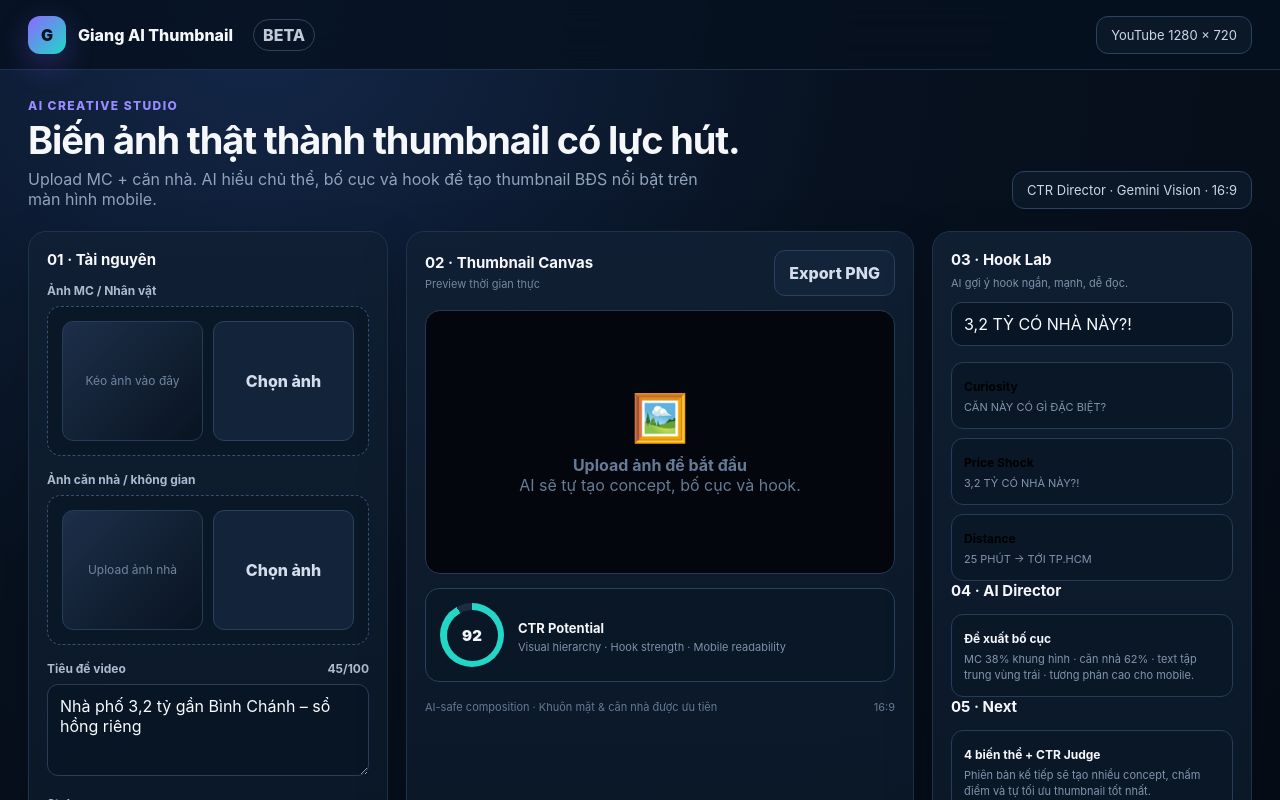
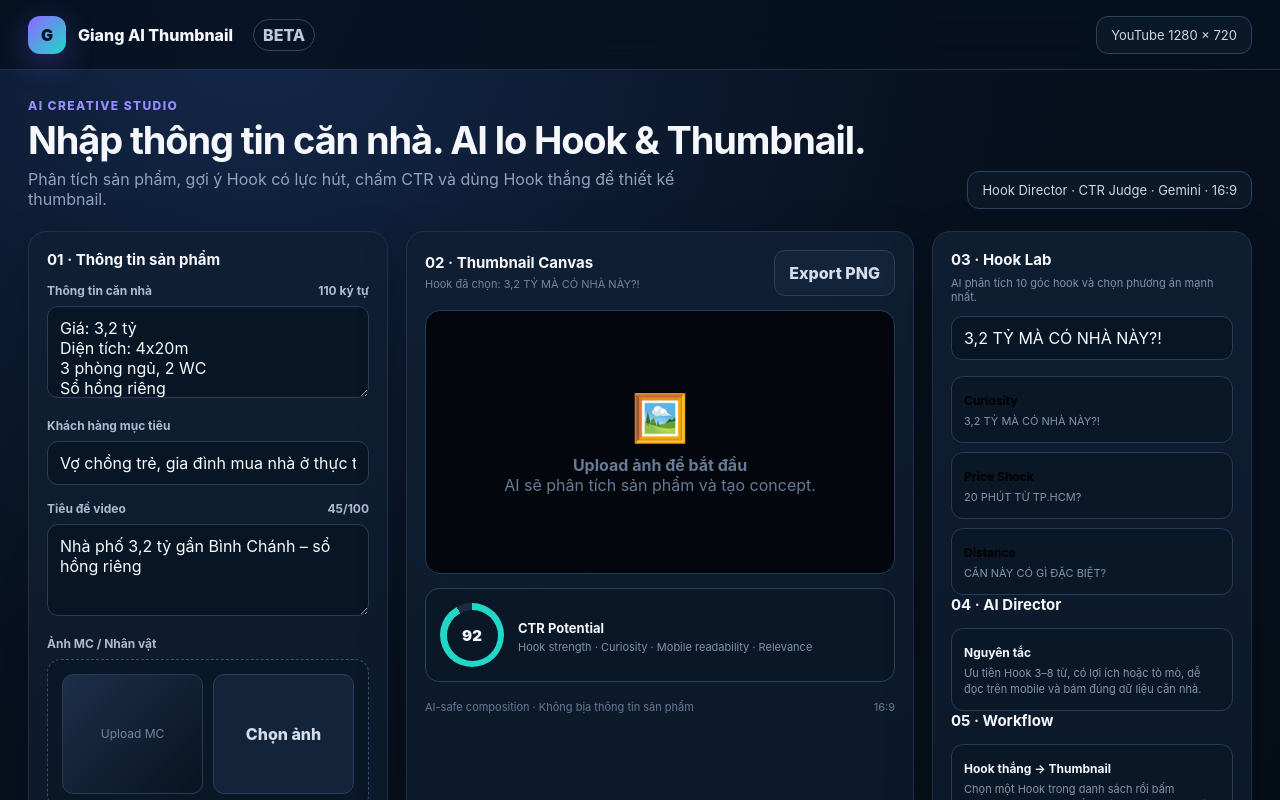
Before and after one commit to truonggiang2511a-droid/Giang-AI-Thumbnail, a Next.js app: page / in a window 1280 px wide. Shown: the top 800 px of the page. Built offline with nearby package versions, Linux system fonts and the light colour scheme.

Commit message:
Add property intelligence and AI Hook Lab

```diff
--- a/app/page.tsx
+++ b/app/page.tsx
@@ -2,24 +2,32 @@
 import { useMemo, useState } from 'react';
 
 type Preview={name:string;url:string;file:File};
+type Hook={hook:string;angle:string;ctrScore:number;why:string;risk:string};
 const styles=['BĐS Viral','Luxury','Giá Sốc','Tò Mò','Review Nhà','Đầu Tư'];
-const defaultHooks=['CĂN NÀY CÓ GÌ ĐẶC BIỆT?','3,2 TỶ CÓ NHÀ NÀY?!','25 PHÚT → TỚI TP.HCM'];
+const defaults=['3,2 TỶ MÀ CÓ NHÀ NÀY?!','20 PHÚT TỪ TP.HCM?','CĂN NÀY CÓ GÌ ĐẶC BIỆT?'];
 
 export default function Home(){
  const [person,setPerson]=useState<Preview|null>(null); const [house,setHouse]=useState<Preview|null>(null); const [style,setStyle]=useState('BĐS Viral');
- const [title,setTitle]=useState('Nhà phố 3,2 tỷ gần Bình Chánh – sổ hồng riêng'); const [hook,setHook]=useState(defaultHooks[1]); const [loading,setLoading]=useState(false); const [result,setResult]=useState<string|null>(null); const [generated,setGenerated]=useState<string|null>(null);
- const preview=useMemo(()=>house?.url||person?.url||null,[house,person]);
- const canvasImage=generated ?? preview;
+ const [title,setTitle]=useState('Nhà phố 3,2 tỷ gần Bình Chánh – sổ hồng riêng');
+ const [propertyInfo,setPropertyInfo]=useState('Giá: 3,2 tỷ\nDiện tích: 4x20m\n3 phòng ngủ, 2 WC\nSổ hồng riêng\nĐường trước nhà 6m\nCách Bình Chánh khoảng 20 phút');
+ const [target,setTarget]=useState('Vợ chồng trẻ, gia đình mua nhà ở thực tại TP.HCM và Long An');
+ const [hook,setHook]=useState(defaults[0]); const [hooks,setHooks]=useState<Hook[]>([]); const [winner,setWinner]=useState<number|null>(null);
+ const [hookLoading,setHookLoading]=useState(false); const [loading,setLoading]=useState(false); const [result,setResult]=useState<string|null>(null); const [generated,setGenerated]=useState<string|null>(null);
+ const preview=useMemo(()=>house?.url||person?.url||null,[house,person]); const canvasImage=generated ?? preview;
  const pick=(file:File|null,setter:(v:Preview|null)=>void)=>{if(!file||!file.type.startsWith('image/'))return; setter({name:file.name,url:URL.createObjectURL(file),file});};
- const generate=async()=>{setLoading(true);setResult(null);setGenerated(null);try{if(!person&&!house) throw new Error('Hãy upload ít nhất 1 ảnh MC hoặc căn nhà.'); const fd=new FormData(); fd.set('title',title); fd.set('hook',hook); fd.set('style',style); if(person) fd.set('person',person.file,person.file.name); if(house) fd.set('house',house.file,house.file.name); const r=await fetch('/api/generate',{method:'POST',body:fd}); const d=await r.json(); if(!r.ok) throw new Error(d.error||'Có lỗi'); setGenerated(d.imageData); setResult(`Đã tạo thumbnail bằng ${d.model||'Gemini'}.`);}catch(e){setResult(e instanceof Error?e.message:'Không thể kết nối AI.')}finally{setLoading(false)}};
- const exportImage=()=>{if(!generated)return; const a=document.createElement('a'); a.href=generated; a.download='giang-ai-thumbnail.png'; a.click();};
+ const generateHooks=async()=>{setHookLoading(true);setResult(null);try{const r=await fetch('/api/hooks',{method:'POST',headers:{'Content-Type':'application/json'},body:JSON.stringify({propertyInfo,target,style})});const d=await r.json();if(!r.ok)throw new Error(d.error||'Không thể tạo Hook');setHooks(d.hooks||[]);setWinner(typeof d.winner==='number'?d.winner:null);if(typeof d.winner==='number'&&d.hooks?.[d.winner])setHook(d.hooks[d.winner].hook);setResult('AI đã tạo 10 Hook và xếp hạng CTR.');}catch(e){setResult(e instanceof Error?e.message:'Không thể kết nối AI.')}finally{setHookLoading(false)}};
+ const generate=async()=>{setLoading(true);setResult(null);setGenerated(null);try{if(!person&&!house)throw new Error('Hãy upload ít nhất 1 ảnh MC hoặc căn nhà.');const fd=new FormData();fd.set('title',title);fd.set('hook',hook);fd.set('style',style);if(person)fd.set('person',person.file,person.file.name);if(house)fd.set('house',house.file,house.file.name);const r=await fetch('/api/generate',{method:'POST',body:fd});const d=await r.json();if(!r.ok)throw new Error(d.error||'Có lỗi');setGenerated(d.imageData);setResult(`Đã tạo thumbnail bằng ${d.model||'Gemini'}.`);}catch(e){setResult(e instanceof Error?e.message:'Không thể kết nối AI.')}finally{setLoading(false)}};
+ const exportImage=()=>{if(!generated)return;const a=document.createElement('a');a.href=generated;a.download='giang-ai-thumbnail.png';a.click();};
  return <main className="app"><header className="topbar"><div className="brand"><div className="logo">G</div><span>Giang AI Thumbnail</span><span className="badge">BETA</span></div><span className="pill">YouTube 1280 × 720</span></header>
- <section className="workspace"><div className="hero"><div><div className="eyebrow">AI CREATIVE STUDIO</div><h1>Biến ảnh thật thành thumbnail có lực hút.</h1><p>Upload MC + căn nhà. AI hiểu chủ thể, bố cục và hook để tạo thumbnail BĐS nổi bật trên màn hình mobile.</p></div><div className="pill">CTR Director · Gemini Vision · 16:9</div></div>
- <div className="grid"><aside className="card left"><h2>01 · Tài nguyên</h2><div className="field"><div className="label"><span>Ảnh MC / Nhân vật</span><span>{person?'✓':''}</span></div><div className="drop"><div className="uploadrow"><div className="preview-sm">{person?<img src={person.url}/>:<span>Kéo ảnh vào đây</span>}</div><label className="btn btn-secondary" style={{display:'grid',placeItems:'center',cursor:'pointer'}}>Chọn ảnh<input hidden type="file" accept="image/*" onChange={e=>pick(e.target.files?.[0]||null,setPerson)}/></label></div></div></div>
- <div className="field"><div className="label"><span>Ảnh căn nhà / không gian</span><span>{house?'✓':''}</span></div><div className="drop"><div className="uploadrow"><div className="preview-sm">{house?<img src={house.url}/>:<span>Upload ảnh nhà</span>}</div><label className="btn btn-secondary" style={{display:'grid',placeItems:'center',cursor:'pointer'}}>Chọn ảnh<input hidden type="file" accept="image/*" onChange={e=>pick(e.target.files?.[0]||null,setHouse)}/></label></div></div></div>
+ <section className="workspace"><div className="hero"><div><div className="eyebrow">AI CREATIVE STUDIO</div><h1>Nhập thông tin căn nhà. AI lo Hook & Thumbnail.</h1><p>Phân tích sản phẩm, gợi ý Hook có lực hút, chấm CTR và dùng Hook thắng để thiết kế thumbnail.</p></div><div className="pill">Hook Director · CTR Judge · Gemini · 16:9</div></div>
+ <div className="grid"><aside className="card left"><h2>01 · Thông tin sản phẩm</h2>
+ <div className="field"><div className="label"><span>Thông tin căn nhà</span><span>{propertyInfo.length} ký tự</span></div><textarea className="textarea large" value={propertyInfo} onChange={e=>setPropertyInfo(e.target.value)} placeholder="Giá, diện tích, pháp lý, vị trí, tiện ích, điểm nổi bật..."/></div>
+ <div className="field"><div className="label"><span>Khách hàng mục tiêu</span></div><input className="input" value={target} onChange={e=>setTarget(e.target.value)}/></div>
  <div className="field"><div className="label"><span>Tiêu đề video</span><span>{title.length}/100</span></div><textarea className="textarea" value={title} maxLength={100} onChange={e=>setTitle(e.target.value)}/></div>
- <div className="field"><div className="label"><span>Style</span></div><div className="style-grid">{styles.map(s=><button key={s} className={'style-btn '+(style===s?'active':'')} onClick={()=>setStyle(s)}>{s}</button>)}</div></div>
- <button className="btn btn-primary btn-block" onClick={generate} disabled={loading}>{loading?<><span className="spinner"/>Đang phân tích...</>:<>✨ Generate Thumbnail</>}</button>{result&&<div className="footer"><span>{result}</span></div>}</aside>
- <section className="card stage"><div className="stage-toolbar"><div><h2 style={{margin:0,fontSize:15}}>02 · Thumbnail Canvas</h2><span style={{fontSize:11,color:'#73869e'}}>Preview thời gian thực</span></div><div className="toolbar-actions"><button className="btn btn-secondary" disabled={!generated} onClick={exportImage}>Export PNG</button></div></div><div className="canvas">{canvasImage?<><img className="bg" src={canvasImage} alt="Thumbnail preview"/><div className="overlay"/><div className="thumb-sub">NHÀ PHỐ · BÌNH CHÁNH</div><div className="thumb-text">{hook}</div></>:<div className="placeholder"><div className="icon">🖼️</div><strong>Upload ảnh để bắt đầu</strong><div>AI sẽ tự tạo concept, bố cục và hook.</div></div>}</div><div className="score"><div className="score-ring"><div>92</div></div><div><strong>CTR Potential</strong><span>Visual hierarchy · Hook strength · Mobile readability</span></div></div><div className="footer"><span>AI-safe composition · Khuôn mặt & căn nhà được ưu tiên</span><span>16:9</span></div></section>
- <aside className="card right"><div><h2>03 · Hook Lab</h2><div className="mini">AI gợi ý hook ngắn, mạnh, dễ đọc.</div><div className="field"><input className="input" value={hook} onChange={e=>setHook(e.target.value)}/></div><div className="concepts">{defaultHooks.map((h,i)=><button key={h} className="concept" onClick={()=>setHook(h)} style={{textAlign:'left',cursor:'pointer'}}><b>{['Curiosity','Price Shock','Distance'][i]}</b><p>{h}</p></button>)}</div></div><div><h2>04 · AI Director</h2><div className="concept"><b>Đề xuất bố cục</b><p>MC 38% khung hình · căn nhà 62% · text tập trung vùng trái · tương phản cao cho mobile.</p></div></div><div><h2>05 · Next</h2><div className="concept"><b>4 biến thể + CTR Judge</b><p>Phiên bản kế tiếp sẽ tạo nhiều concept, chấm điểm và tự tối ưu thumbnail tốt nhất.</p></div></div></aside></div></section></main>
+ <div className="field"><div className="label"><span>Ảnh MC / Nhân vật</span><span>{person?'✓':''}</span></div><div className="drop"><div className="uploadrow"><div className="preview-sm">{person?<img src={person.url} alt="MC"/>:<span>Upload MC</span>}</div><label className="btn btn-secondary" style={{display:'grid',placeItems:'center',cursor:'pointer'}}>Chọn ảnh<input hidden type="file" accept="image/*" onChange={e=>pick(e.target.files?.[0]||null,setPerson)}/></label></div></div></div>
+ <div className="field"><div className="label"><span>Ảnh căn nhà / không gian</span><span>{house?'✓':''}</span></div><div className="drop"><div className="uploadrow"><div className="preview-sm">{house?<img src={house.url} alt="Căn nhà"/>:<span>Upload nhà</span>}</div><label className="btn btn-secondary" style={{display:'grid',placeItems:'center',cursor:'pointer'}}>Chọn ảnh<input hidden type="file" accept="image/*" onChange={e=>pick(e.target.files?.[0]||null,setHouse)}/></label></div></div></div>
+ <div className="field"><div className="label"><span>Phong cách</span></div><div className="style-grid">{styles.map(s=><button key={s} className={'style-btn '+(style===s?'active':'')} onClick={()=>setStyle(s)}>{s}</button>)}</div></div>
+ <div className="split-buttons"><button className="btn btn-secondary btn-block" onClick={generateHooks} disabled={hookLoading}>{hookLoading?<><span className="spinner"/>Đang tạo Hook...</>:<>⚡ Tạo 10 Hook + CTR</>}</button><button className="btn btn-primary btn-block" onClick={generate} disabled={loading}>{loading?<><span className="spinner"/>Đang tạo...</>:<>✨ Generate Thumbnail</>}</button></div>{result&&<div className="footer"><span>{result}</span></div>}</aside>
+ <section className="card stage"><div className="stage-toolbar"><div><h2 style={{margin:0,fontSize:15}}>02 · Thumbnail Canvas</h2><span style={{fontSize:11,color:'#73869e'}}>Hook đã chọn: {hook}</span></div><div className="toolbar-actions"><button className="btn btn-secondary" disabled={!generated} onClick={exportImage}>Export PNG</button></div></div><div className="canvas">{canvasImage?<><img className="bg" src={canvasImage} alt="Thumbnail preview"/><div className="overlay"/><div className="thumb-sub">NHÀ PHỐ · BÌNH CHÁNH</div><div className="thumb-text">{hook}</div></>:<div className="placeholder"><div className="icon">🖼️</div><strong>Upload ảnh để bắt đầu</strong><div>AI sẽ phân tích sản phẩm và tạo concept.</div></div>}</div><div className="score"><div className="score-ring"><div>{winner!==null&&hooks[winner]?hooks[winner].ctrScore:92}</div></div><div><strong>CTR Potential</strong><span>Hook strength · Curiosity · Mobile readability · Relevance</span></div></div><div className="footer"><span>AI-safe composition · Không bịa thông tin sản phẩm</span><span>16:9</span></div></section>
+ <aside className="card right"><div><h2>03 · Hook Lab</h2><div className="mini">AI phân tích 10 góc hook và chọn phương án mạnh nhất.</div><div className="field"><input className="input" value={hook} onChange={e=>setHook(e.target.value)} /></div><div className="concepts">{hooks.length>0?hooks.map((h,i)=><button key={`${h.hook}-${i}`} className={'concept '+(winner===i?'winner':'')} onClick={()=>{setHook(h.hook);setWinner(i)}} style={{textAlign:'left',cursor:'pointer'}}><div style={{display:'flex',justifyContent:'space-between',gap:8}}><b>{i+1}. {h.angle}</b><strong>{h.ctrScore}</strong></div><p>{h.hook}</p><small>{h.why}{h.risk!=='LOW'?` · Risk ${h.risk}`:''}</small></button>):defaults.map((h,i)=><button key={h} className="concept" onClick={()=>setHook(h)} style={{textAlign:'left',cursor:'pointer'}}><b>{['Curiosity','Price Shock','Distance'][i]}</b><p>{h}</p></button>)}</div></div><div><h2>04 · AI Director</h2><div className="concept"><b>Nguyên tắc</b><p>Ưu tiên Hook 3–8 từ, có lợi ích hoặc tò mò, dễ đọc trên mobile và bám đúng dữ liệu căn nhà.</p></div></div><div><h2>05 · Workflow</h2><div className="concept"><b>Hook thắng → Thumbnail</b><p>Chọn một Hook trong danh sách rồi bấm Generate Thumbnail để AI dùng chính Hook đó làm ý tưởng thiết kế.</p></div></div></aside></div></section></main>
 }
```
